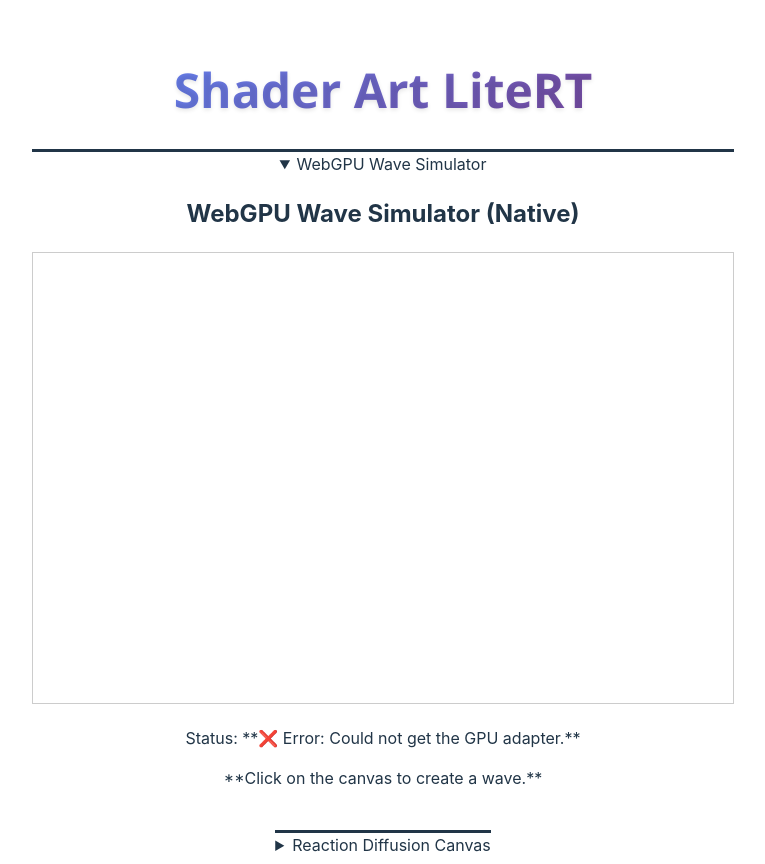
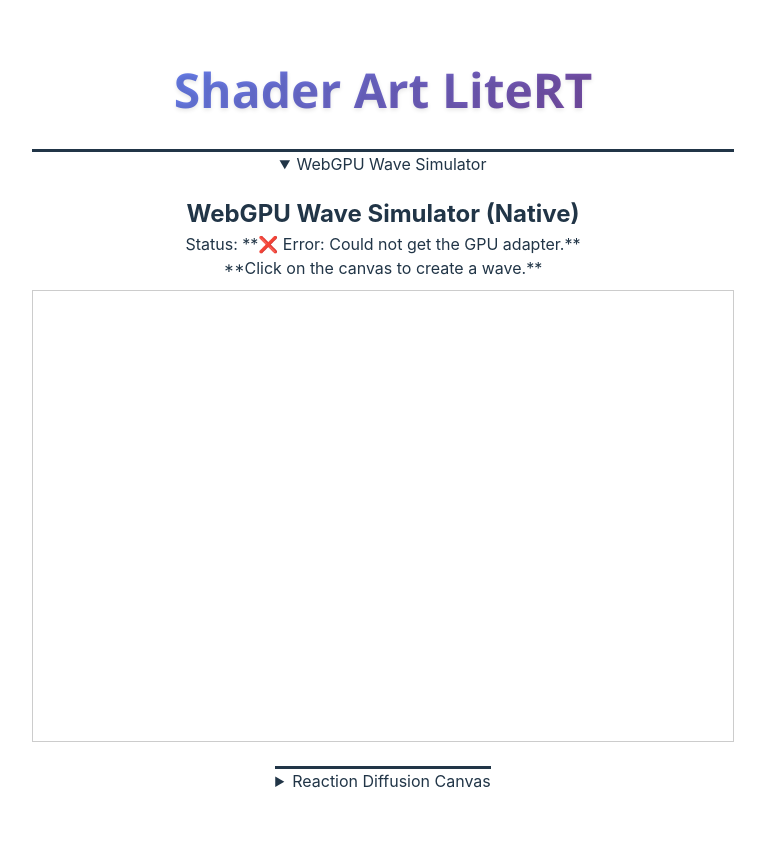
Before and after one commit to salino3/shader-art-litert, a React (Vite) app: page / in a window 1280 px wide. Both pictures are taken after a click on the heading "WebGPU Wave Simulator". Shown: the whole page, without its empty margins (257-1022 px from the left). Built offline with nearby package versions, Linux system fonts and the light colour scheme.

Commit message:
feat: Implement Reaction-Diffusion simulation with WebGPU and add shader canvas components and home page styling.

```diff
--- a/src/components/reaction-diffusion-canvas/reaction-diffusion-canvas.component.tsx
+++ b/src/components/reaction-diffusion-canvas/reaction-diffusion-canvas.component.tsx
@@ -1,4 +1,5 @@
 import React, { useEffect, useRef, useState } from "react";
+import './reaction-diffusion-canvas.styles.scss'
 
 // Canvas dimensions
 const WIDTH: number = 700;
@@ -414,7 +415,11 @@ export const ReactionDiffusionCanvas: React.FC = () => {
       className="rootReactionDiffusionCanvas"
      >
       <h2>WebGPU Gray-Scott Reaction-Diffusion</h2>
-      <p>Parameters: F=0.055, K=0.062 (Generates organic patterns)</p>
+      <p className="pMargin0">Parameters: F=0.055, K=0.062 (Generates organic patterns)</p>
+        <p className="pMargin0">Status: **{status}**</p>
+      <p className="pMargin0" style={{ marginBottom: "10px" }}>
+        **Click on the canvas to inject substance V and start the reaction.**
+      </p>
       <canvas
         ref={canvasRef}
         width={WIDTH}
@@ -422,10 +427,7 @@ export const ReactionDiffusionCanvas: React.FC = () => {
         style={{ border: "1px solid #ccc", cursor: "pointer" }}
         onClick={handleCanvasClick}
       />
-      <p>Status: **{status}**</p>
-      <p style={{ marginTop: "10px" }}>
-        **Click on the canvas to inject substance V and start the reaction.**
-      </p>
+
     </div>
   );
 };
--- a/src/components/reaction-diffusion-canvas/reaction-diffusion-canvas.styles.scss
+++ b/src/components/reaction-diffusion-canvas/reaction-diffusion-canvas.styles.scss
@@ -3,4 +3,12 @@
    flex-direction: column;
    align-items: center;
    justify-content: center;
+
+    h2 {
+     margin-bottom: 0;
+    }
+
+    .pMargin0 {
+      margin: 0;
+    }
 }
--- a/src/components/shader-canvas/shader-canvas.component.tsx
+++ b/src/components/shader-canvas/shader-canvas.component.tsx
@@ -1,4 +1,5 @@
 import React, { useEffect, useRef, useState } from "react";
+import './shader-canvas.styles.scss'
 
 // Canvas dimensions
 const WIDTH: number = 700;
@@ -377,6 +378,10 @@ export const ShaderCanvas: React.FC = () => {
       className="rootShaderCanvas"
     >
       <h2>WebGPU Wave Simulator (Native)</h2>
+        <p className="pMargin0">Status: **{status}**</p>
+      <p className="pMargin0" style={{ marginBottom: "10px" }}>
+        **Click on the canvas to create a wave.**
+      </p>
       <canvas
         ref={canvasRef}
         width={WIDTH}
@@ -384,10 +389,7 @@ export const ShaderCanvas: React.FC = () => {
         style={{ border: "1px solid #ccc", cursor: "pointer" }}
         onClick={handleCanvasClick}
       />
-      <p>Status: **{status}**</p>
-      <p style={{ marginTop: "10px" }}>
-        **Click on the canvas to create a wave.**
-      </p>
+
     </div>
   );
 };
--- a/src/components/shader-canvas/shader-canvas.styles.scss
+++ b/src/components/shader-canvas/shader-canvas.styles.scss
@@ -3,4 +3,11 @@
    flex-direction: column;
    align-items: center;
    justify-content: center;
+   h2 {
+     margin-bottom: 0;
+    }
+
+    .pMargin0 {
+      margin: 0;
+    }
 }
--- a/src/pages/home/home.styles.scss
+++ b/src/pages/home/home.styles.scss
@@ -3,6 +3,7 @@
   flex-direction: column;
   justify-content: flex-start;
   align-items: center;
+  padding-bottom: 3rem;
 
   .homeTitle {
     font-size: 3rem;
```
